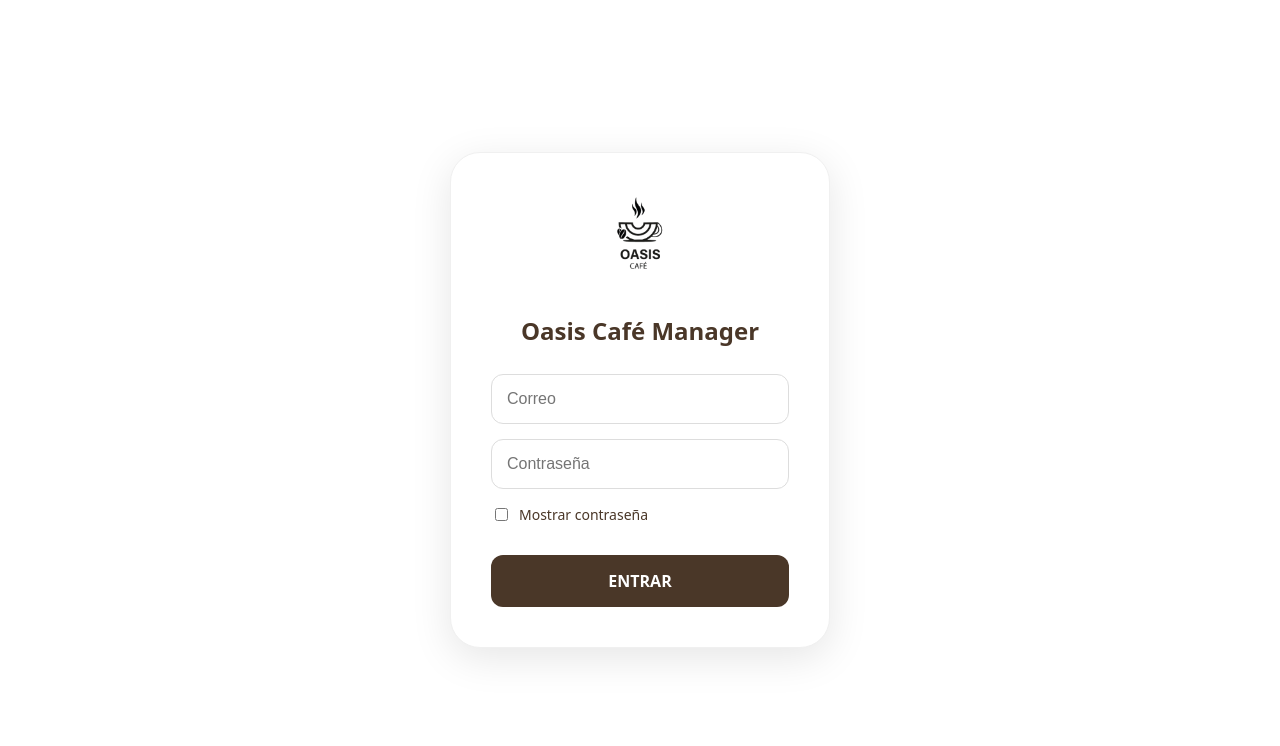
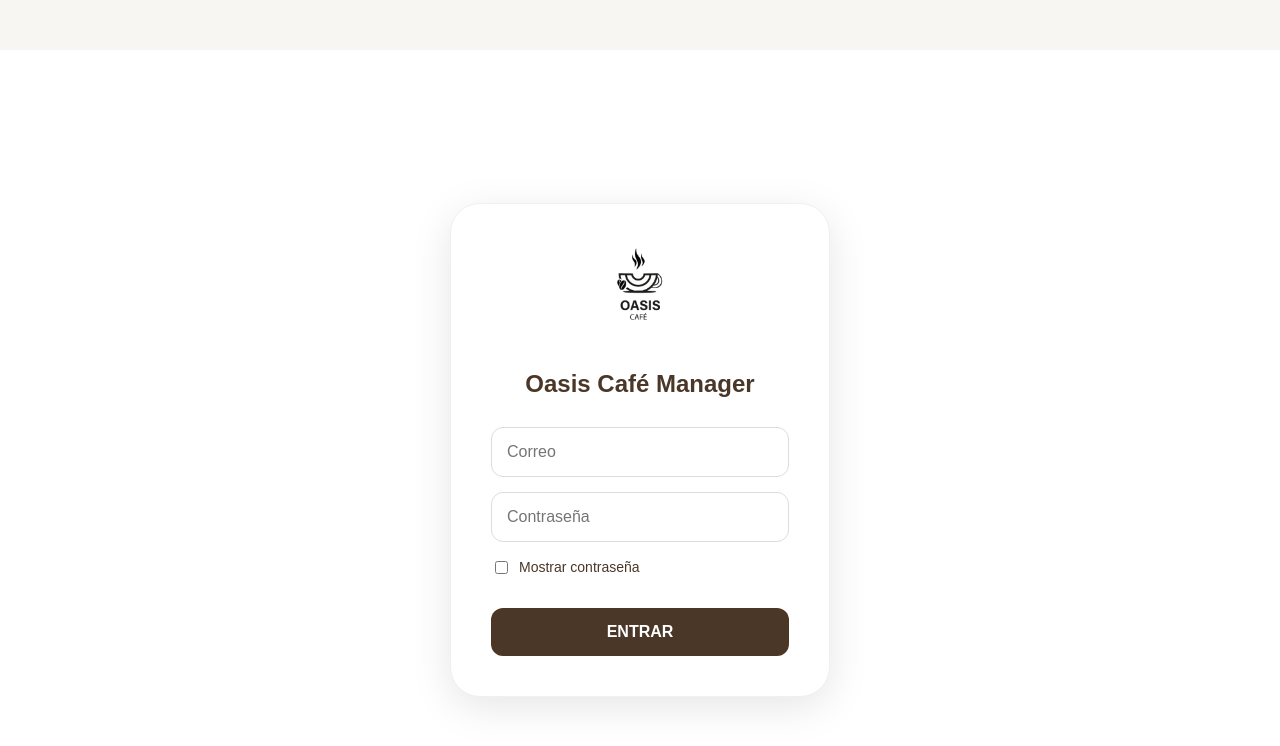
Before and after one commit to nenepeq/oasis-cafe-manager, a React (Vite) app: page / in a window 1280 px wide. Shown: the top 746 px of the page. Built offline with nearby package versions, Linux system fonts and the light colour scheme.

Commit message:
Arreglo diseño movil

```diff
--- a/index.html
+++ b/index.html
@@ -8,7 +8,9 @@
 </head>
 
 <body>
-  <div id="root"></div>
+  <div id="root" style="color: #4a3728; text-align: center; margin-top: 50px; font-family: sans-serif;">
+    Cargando Oasis Café...
+  </div>
   <!-- ASEGÚRATE QUE ESTA RUTA SEA CORRECTA -->
   <script type="module" src="/src/main.jsx"></script>
 </body>
--- a/src/App.jsx
+++ b/src/App.jsx
@@ -5,19 +5,20 @@ import { getProducts } from './api';
 import {
   Coffee, Snowflake, CupSoda, Utensils, ShoppingCart,
   LogOut, IceCream, FileText, RefreshCw, CakeSlice,
-  Banknote, RotateCcw, X, Package, PieChart, Award, Trash2, Plus, Minus, CreditCard
+  Banknote, RotateCcw, X, Package, PieChart, Award, Trash2, Plus, Minus, CreditCard,
+  Wifi, WifiOff, CloudSync
 } from 'lucide-react';
+import { logActivity } from './utils/logger';
+import { savePendingSale, savePendingExpense, getAllPendingItems, clearPendingItem } from './utils/db';
 
-// Importación de Componentes Modularizados
+// Componentes
 import Login from './components/Login';
 import InventoryModal from './components/InventoryModal';
 import FinanceModal from './components/FinanceModal';
 import SalesModal from './components/SalesModal';
 import CashArqueoModal from './components/CashArqueoModal';
 import StarProductsModal from './components/StarProductsModal';
-import { logActivity } from './utils/logger';
-import { savePendingSale, savePendingExpense, getAllPendingItems, clearPendingItem } from './utils/db';
-import { Wifi, WifiOff, CloudSync } from 'lucide-react';
+
 
 
 
--- a/src/index.css
+++ b/src/index.css
@@ -6,13 +6,14 @@
 }
 
 :root {
-  font-family: system-ui, Avenir, Helvetica, Arial, sans-serif;
+  font-family: 'Inter', system-ui, Avenir, Helvetica, Arial, sans-serif;
   line-height: 1.5;
   font-weight: 400;
 
-  color-scheme: light dark;
-  color: rgba(255, 255, 255, 0.87);
-  background-color: #242424;
+  /* Forzamos modo claro para Oasis Café */
+  color-scheme: light;
+  color: #4a3728;
+  background-color: #f8f6f2;
 
   font-synthesis: none;
   text-rendering: optimizeLegibility;
@@ -63,20 +64,7 @@ button:focus-visible {
   outline: 4px auto -webkit-focus-ring-color;
 }
 
-@media (prefers-color-scheme: light) {
-  :root {
-    color: #213547;
-    background-color: #ffffff;
-  }
-
-  a:hover {
-    color: #747bff;
-  }
-
-  button {
-    background-color: #f9f9f9;
-  }
-}
+/* Estilos base eliminados para control total por Oasis Café */
 
 /* =========================================================
    DISEÑO RESPONSIVO MÓVIL
```
